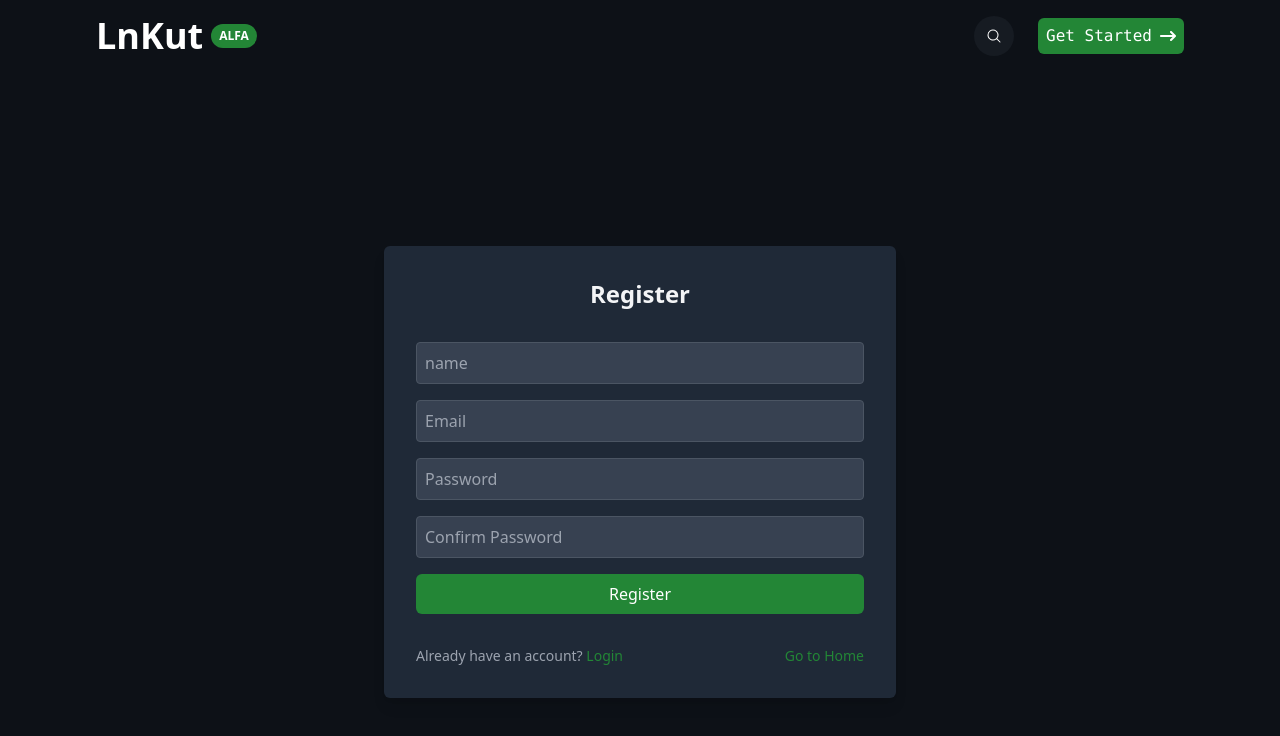
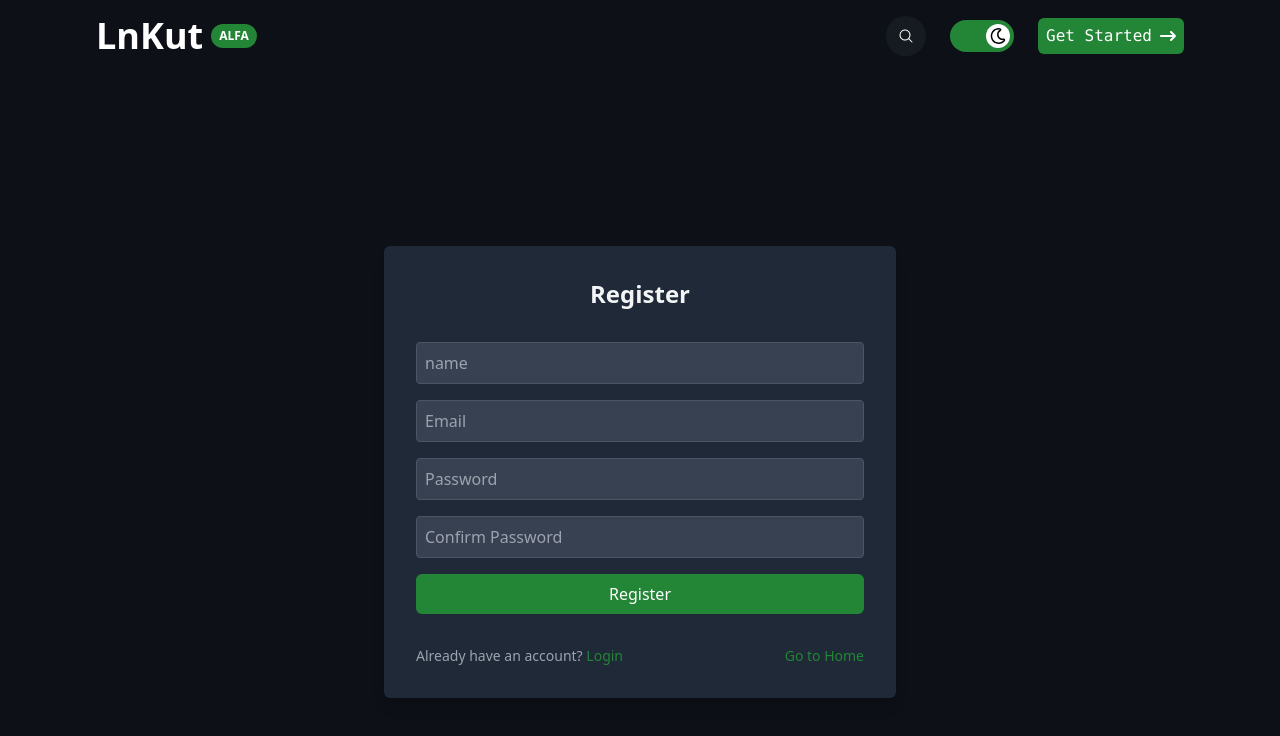
Before and after one commit to valdiwav/url-shortener, a Next.js app: page /auth/register in a window 1280 px wide. Shown: the top 736 px of the page. Built offline with nearby package versions, Linux system fonts and the light colour scheme; no server answers.

Commit message:
switch darkmode

```diff
--- a/src/app/components/Header.jsx
+++ b/src/app/components/Header.jsx
@@ -4,13 +4,21 @@ import Link from "next/link";
 import { HiMagnifyingGlass } from "react-icons/hi2";
 import { CgProfile } from "react-icons/cg";
 import { FaArrowRightLong } from "react-icons/fa6";
+import { FaRegMoon, FaRegSun } from "react-icons/fa"; // Importa los íconos
 import { useState, useRef } from "react";
 import UserProfileModal from "./UserProfileModal";
 
-export default function Header({ isLoggedIn, toggleSearch, userName, email, refreshSession}) {
+export default function Header({
+  isLoggedIn,
+  toggleSearch,
+  userName,
+  email,
+  refreshSession,
+  darkMode,
+  toggleDarkMode,
+}) {
   const [isModalOpen, setIsModalOpen] = useState(false);
   const modalRef = useRef(null);
-
 
   const toggleModal = async () => {
     if (!isModalOpen) {
@@ -25,7 +33,7 @@ export default function Header({ isLoggedIn, toggleSearch, userName, email, refr
 
   return (
     <div className="flex justify-between items-center w-full">
-      {/* Título y estado Beta */}
+      {/* Título y estado Alfa */}
       <div className="flex items-center px-20">
         <Link href="/" className="text-4xl font-extrabold text-white font-sans">
           LnKut
@@ -35,8 +43,9 @@ export default function Header({ isLoggedIn, toggleSearch, userName, email, refr
         </span>
       </div>
 
-      {/* Botones de búsqueda y sesión */}
+      {/* Botones de búsqueda, tema y sesión */}
       <div className="flex items-center gap-6 relative px-20">
+        {/* Botón de búsqueda */}
         <button
           onClick={toggleSearch}
           aria-label="Buscar"
@@ -44,6 +53,25 @@ export default function Header({ isLoggedIn, toggleSearch, userName, email, refr
         >
           <HiMagnifyingGlass />
         </button>
+
+        {/* Toggle Switch para cambio de tema */}
+        <div
+          onClick={toggleDarkMode}
+          className={`w-16 h-8 flex items-center bg-[#161b22] rounded-full p-1 cursor-pointer transition-colors ${
+            darkMode ? "justify-end bg-[#238636]" : "justify-start bg-[#21262d]"
+          }`}
+          aria-label="Toggle Theme"
+        >
+          <div className="w-6 h-6 bg-white rounded-full flex items-center justify-center">
+            {darkMode ? (
+              <FaRegMoon className="text-black" />
+            ) : (
+              <FaRegSun className="text-yellow-500" />
+            )}
+          </div>
+        </div>
+
+        {/* Botón de sesión o Get Started */}
         {isLoggedIn ? (
           <div className="flex items-center gap-2">
             <button
--- a/src/app/components/navbar.jsx
+++ b/src/app/components/navbar.jsx
@@ -1,4 +1,5 @@
 "use client";
+
 import { useState, useEffect } from "react";
 import { useSession, getSession } from "next-auth/react";
 import Header from "./Header";
@@ -6,7 +7,7 @@ import SearchModal from "./SearchModal";
 import MenuOptions from "./MenuOptions";
 
 export default function Navbar() {
-  const [darkMode, setDarkMode] = useState(true);
+  const [darkMode, setDarkMode] = useState(true); // Estado del modo oscuro
   const [isSearchOpen, setIsSearchOpen] = useState(false);
   const [searchText, setSearchText] = useState("");
   const [sessionData, setSessionData] = useState(null);
@@ -14,6 +15,7 @@ export default function Navbar() {
 
   const isLoggedIn = status === "authenticated";
 
+  // Función para alternar el modo oscuro
   const toggleDarkMode = () => {
     setDarkMode(!darkMode);
     document.documentElement.classList.toggle("dark", !darkMode);
@@ -38,12 +40,15 @@ export default function Navbar() {
   return (
     <>
       <nav className="bg-[#0d1117] p-4 flex justify-between items-center text-white">
+        {/* Pasamos darkMode y toggleDarkMode al Header */}
         <Header
           isLoggedIn={isLoggedIn}
           toggleSearch={toggleSearch}
           userName={sessionData?.user?.name || session?.user?.name || ""}
           email={sessionData?.user?.email || session?.user?.email || ""}
           refreshSession={refreshSession} // Pasa la función al header
+          darkMode={darkMode} // Nuevo: pasa el estado del modo oscuro
+          toggleDarkMode={toggleDarkMode} // Nuevo: pasa la función para alternar el modo oscuro
         />
       </nav>
 
```
